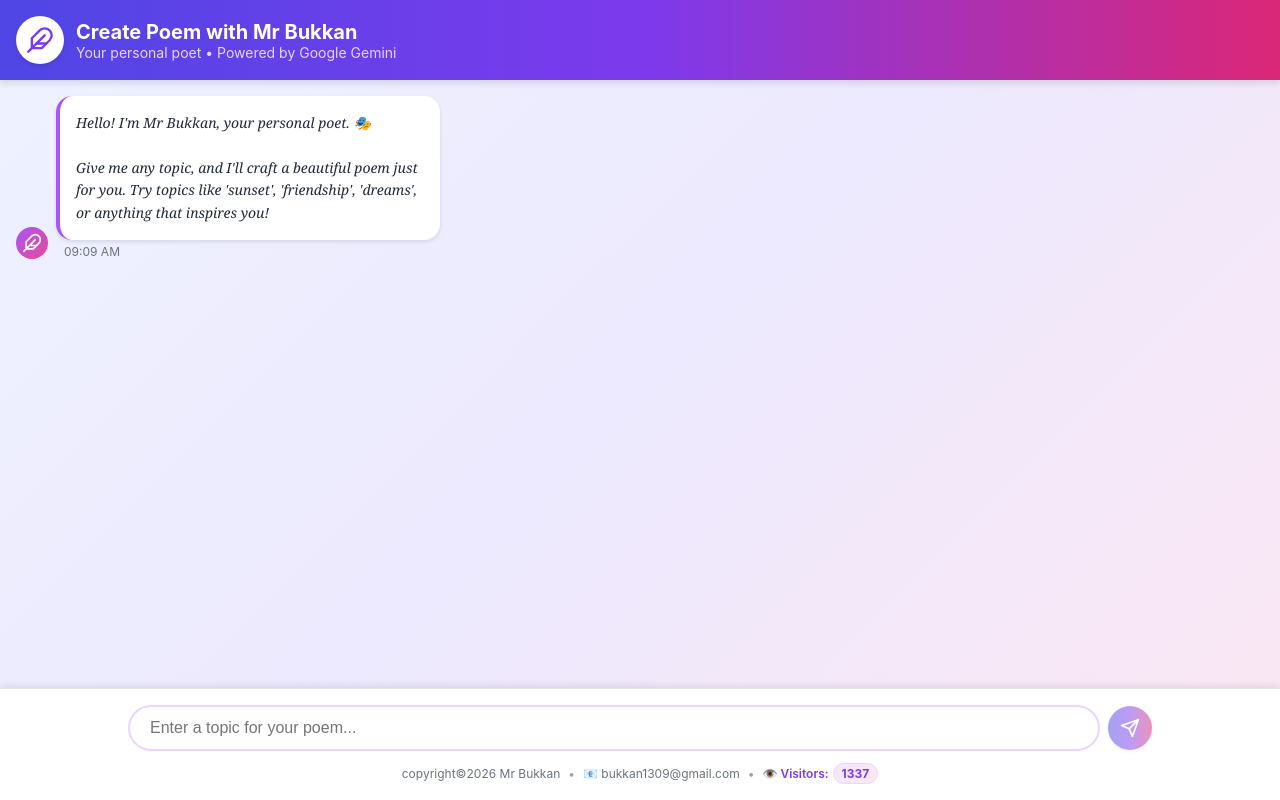
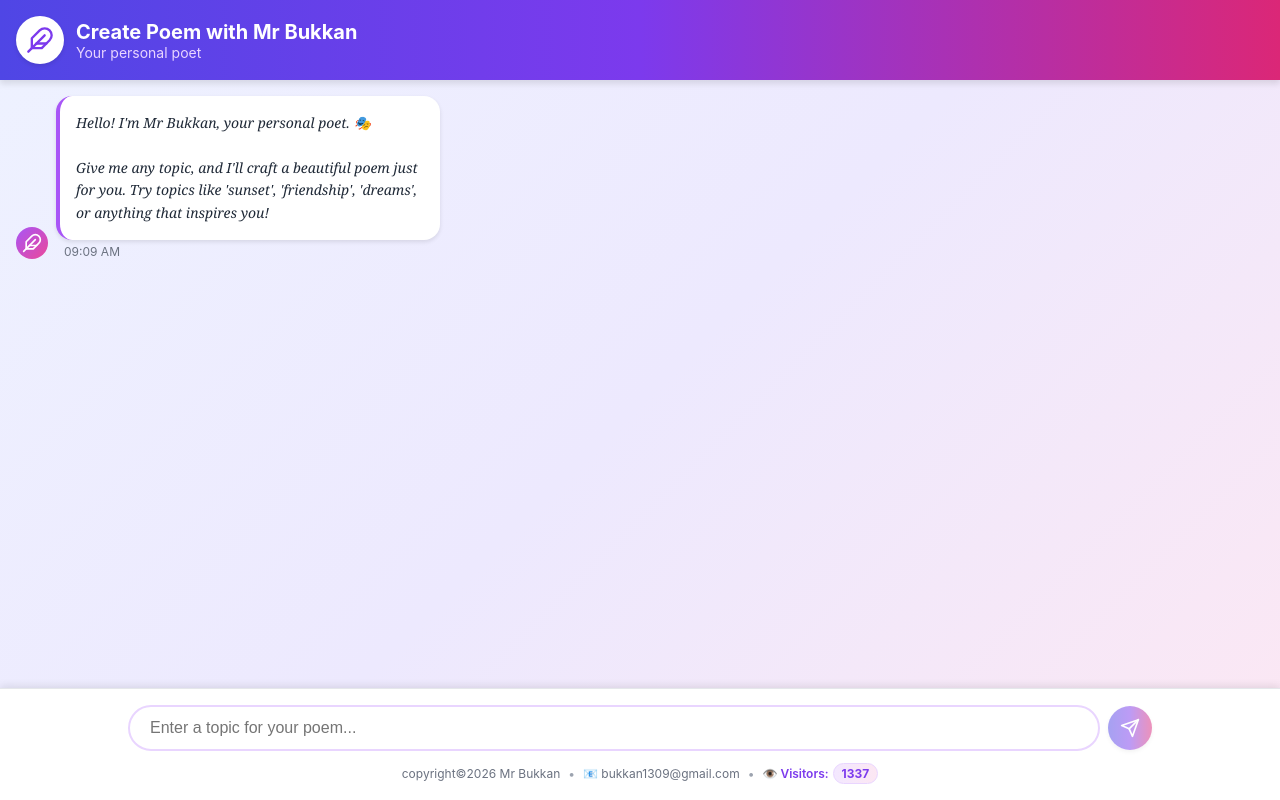
Before and after one commit to Sumant-crty/mr-bukkan-poem-app, a React (Create React App) app in the folder frontend/: page / in a window 1280 px wide. Built offline with nearby package versions, Linux system fonts and the light colour scheme; no server answers; the HTML template or start-up script is replaced by a standard one.

Commit message:
Update App.js

```diff
--- a/frontend/src/App.js
+++ b/frontend/src/App.js
@@ -135,7 +135,7 @@ function App() {
           <div>
             <h1 className="header-title">Create Poem with Mr Bukkan</h1>
             <p className="header-subtitle">
-              {isLoading ? 'Composing your poem...' : 'Your personal poet • Powered by Google Gemini'}
+              {isLoading ? 'Composing your poem...' : 'Your personal poet'}
             </p>
           </div>
         </div>
```
